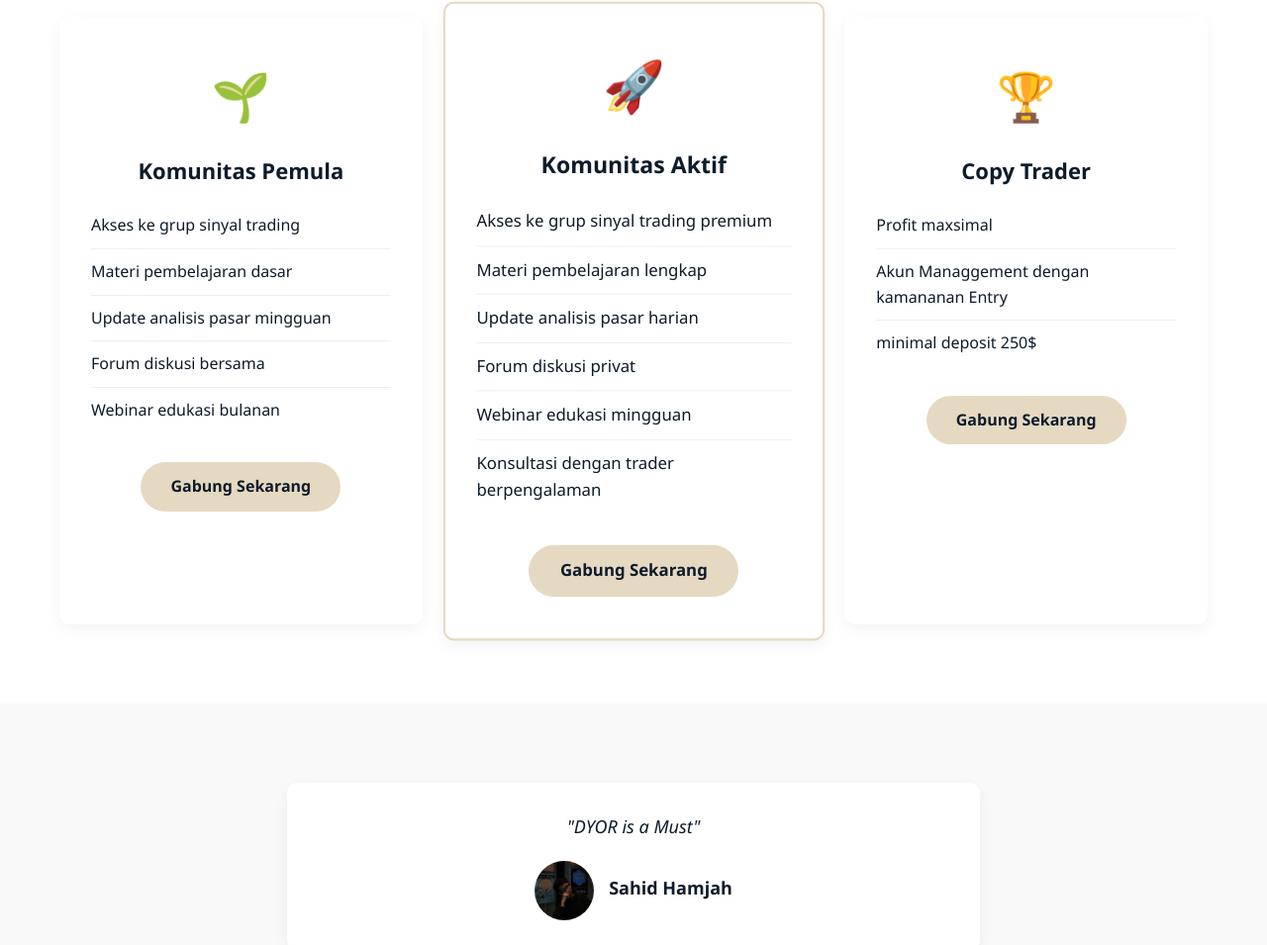
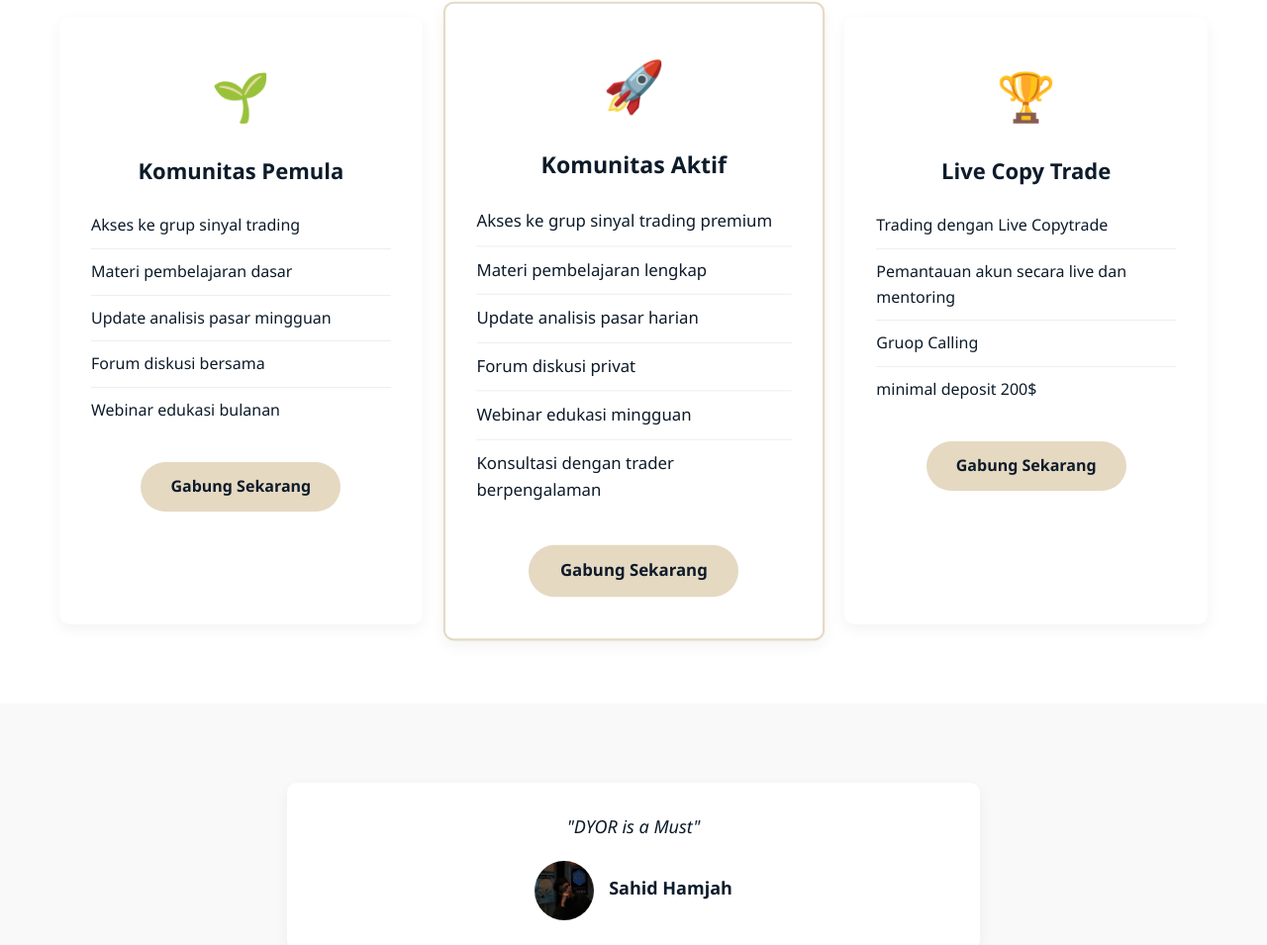
Before and after one commit to Secotrade78/Seco-Trade, a plain HTML site: page index.html in a window 1280 px wide. Shown: the part 2755-3710 px from the top of the page at 99% size. Drawn offline with Linux system fonts and the light colour scheme.

Commit message:
index.html

```diff
--- a/index.html
+++ b/index.html
@@ -727,12 +727,12 @@
                 </div>
                 <div class="benefit-card">
                     <div class="benefit-icon">🏆</div>
-                    <h4>Copy Trader</h4>
+                    <h4>Live Copy Trade</h4>
                     <ul class="benefit-features">
-                        <li>Profit maxsimal</li>
-                        <li>Akun Managgement dengan kamananan Entry</li>
-                        <li>minimal deposit 250$</li>
-
+                        <li>Trading dengan Live Copytrade</li>
+                        <li>Pemantauan akun secara live dan mentoring</li>
+                        <li>Gruop Calling</li>
+                        <li>minimal deposit 200$</li>
                     </ul>
                     <a href="#contact" class="btn">Gabung Sekarang</a>
                 </div>
```
